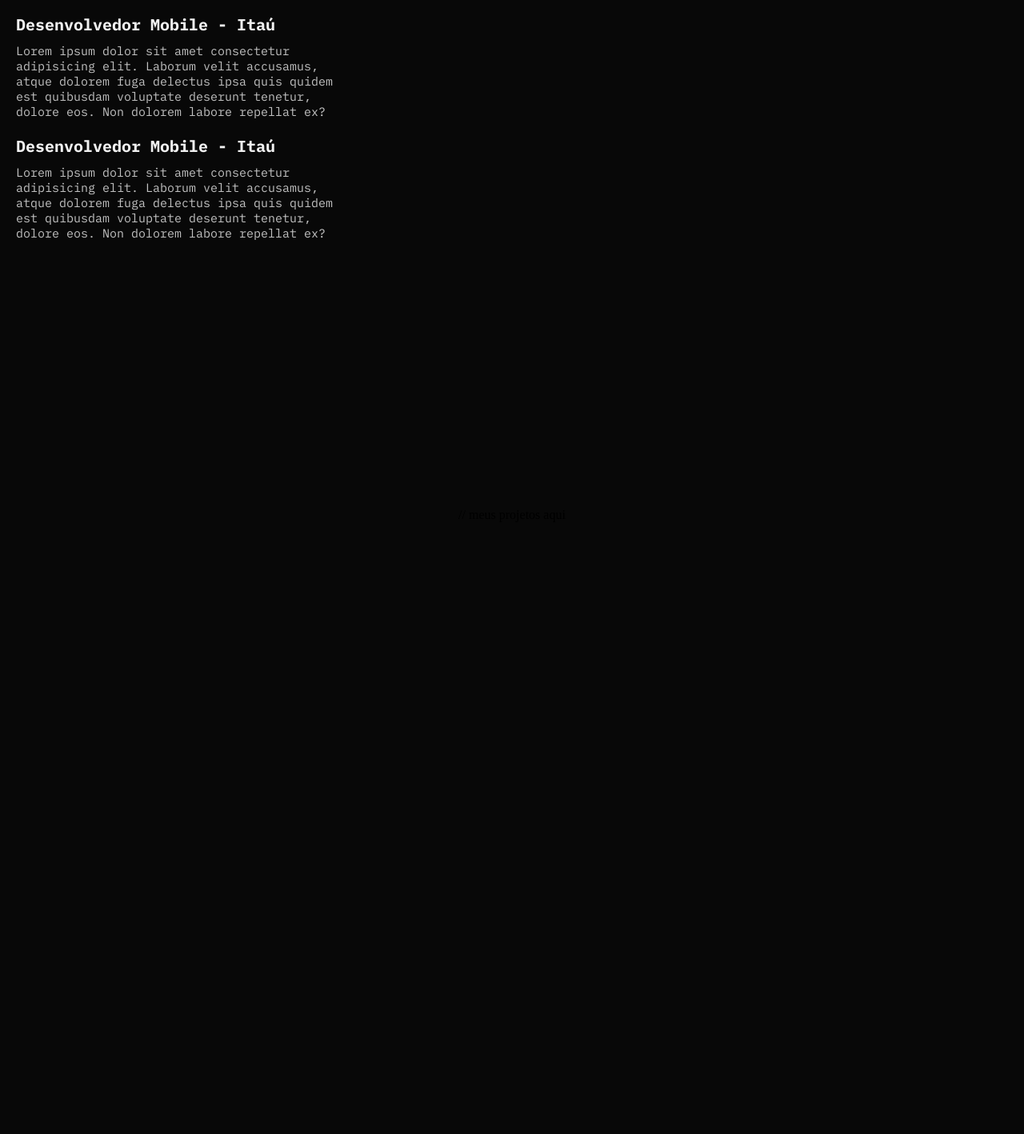
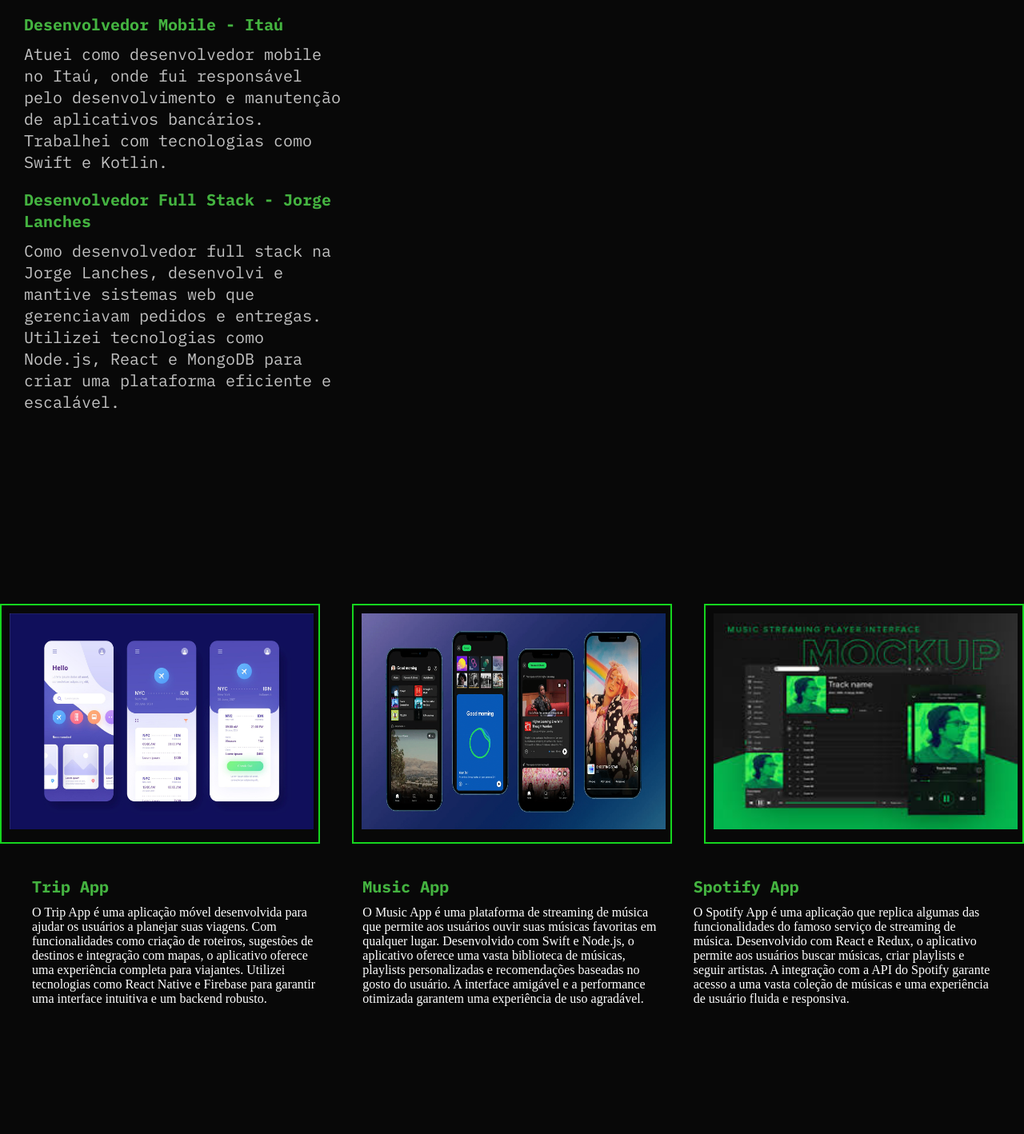
Before and after one commit to VitorVGDev/Portfolio-Faculdade, a plain HTML site: page index.html in a window 1280 px wide. Shown: the part 1005-2423 px from the top of the page at 80% size. Before the commit the page ends 1658 px from the top, so only its background shows below. Drawn offline with nearby package versions, Linux system fonts and the light colour scheme.

Commit message:
Add JavaScript functionality, update styles, and enhance project descriptions in HTML

```diff
--- a/index.html
+++ b/index.html
@@ -16,15 +16,15 @@
         </nav>
         <div id="social-medias">
             <a href="" target="_blank" id="wpp"><i class="bx bxl-whatsapp bx-sm bx-tada-hover"></i></a>
-            <a href="" target="_blank" id="linkedin"><i class="bx bxl-linkedin bx-sm"></i></a>
-            <a href="" target="_blank" id="git"><i class="bx bxl-github bx-sm"></i></a>
+            <a href="https://www.linkedin.com/in/vitor-gabriel-vital-15888427b/?trk=opento_sprofile_details" target="_blank" id="linkedin"><i class="bx bxl-linkedin bx-sm"></i></a>
+            <a href="https://github.com/VitorVGDev" target="_blank" id="git"><i class="bx bxl-github bx-sm"></i></a>
         </div>
     </header>
     <main>
         <section class="apresentacao" id="home">
             <div id="texto_apresentacao">
                 <h1 id="titulo_apresentacao">Vitor Gabriel Vital</h1>
-                <p class="textos">Estudante de Engenharia de Software, com conhecimentos em HTML, CSS, JavaScript, Java e Python. Atualmente trabalhando no Grupo Muffato.</p>
+                <p class="textos">Estudante de Engenharia de Software, com conhecimentos em HTML, CSS, JavaScript, Java e Python. Atualmente buscando uma oportunidade de emprego na área.</p>
                 <button>Me conheça melhor</button>
                 <div id="habilidades">
                     <img src="imgs/html-5 (1).png" alt="" width="30px">
@@ -36,7 +36,7 @@
                 </div>
             </div>
             <div id="imagem_apresentacao">
-                <div id="imagem_redonda"><img src="imgs/IMG_20240709_120844_011 (1).jpg" alt=""></div>
+                <div id="imagem_redonda"><img src="imgs/IMG_0868.png" alt=""></div>
             </div>
         </section>
     </main>
@@ -44,17 +44,39 @@
         <h1 id="titulo_experiencias">Experiências</h1>
         <div class="textos_experiencias">
             <h2>Desenvolvedor Mobile - Itaú</h2>
-            <p>Lorem ipsum dolor sit amet consectetur adipisicing elit. Laborum velit accusamus, atque dolorem fuga delectus ipsa quis quidem est quibusdam voluptate deserunt tenetur, dolore eos. Non dolorem labore repellat ex?</p>
+            <p>Atuei como desenvolvedor mobile no Itaú, onde fui responsável pelo desenvolvimento e manutenção de aplicativos bancários. Trabalhei com tecnologias como Swift e Kotlin.</p>
         </div>
         <div class="textos_experiencias" id="texto_experiencia_right">
-            <h2>Desenvolvedor Mobile - Itaú</h2>
-            <p>Lorem ipsum dolor sit amet consectetur adipisicing elit. Laborum velit accusamus, atque dolorem fuga delectus ipsa quis quidem est quibusdam voluptate deserunt tenetur, dolore eos. Non dolorem labore repellat ex?</p>
+            <h2>Desenvolvedor Full Stack - Jorge Lanches</h2>
+            <p>Como desenvolvedor full stack na Jorge Lanches, desenvolvi e mantive sistemas web que gerenciavam pedidos e entregas. Utilizei tecnologias como Node.js, React e MongoDB para criar uma plataforma eficiente e escalável.</p>
         </div>
     </section>
 
     <section id="projects">
-        // meus projetos aqui
+        <div id="containers">
+            <div class="containers_projetos"><img src="imgs/4065240.jpg"  style="background-size: cover; width: 380px; height: 270px;padding: 0;"></div>
+            <div class="containers_projetos"><img src="imgs/08-feeds-spotify3.png"  style="background-size: cover; width: 380px; height: 270px;padding: 0;"></div>
+            <div class="containers_projetos"><img src="imgs/images.jpg"  style="background-size: cover; width: 380px; height: 270px;padding: 0;"></div>
+        </div>
+        <div id="container_textos_projetos">
+            <div class="texto_projeto">
+                <h2>Trip App</h2>
+                <p>O Trip App é uma aplicação móvel desenvolvida para ajudar os usuários a planejar suas viagens. Com funcionalidades como criação de roteiros, sugestões de destinos e integração com mapas, o aplicativo oferece uma experiência completa para viajantes. Utilizei tecnologias como React Native e Firebase para garantir uma interface intuitiva e um backend robusto.</p>
+
+            </div>
+            <div class="texto_projeto">
+                <h2>Music App</h2>
+                <p>O Music App é uma plataforma de streaming de música que permite aos usuários ouvir suas músicas favoritas em qualquer lugar. Desenvolvido com Swift e Node.js, o aplicativo oferece uma vasta biblioteca de músicas, playlists personalizadas e recomendações baseadas no gosto do usuário. A interface amigável e a performance otimizada garantem uma experiência de uso agradável.</p>
+
+            </div>
+            <div class="texto_projeto">
+                <h2>Spotify App</h2>
+                <p>O Spotify App é uma aplicação que replica algumas das funcionalidades do famoso serviço de streaming de música. Desenvolvido com React e Redux, o aplicativo permite aos usuários buscar músicas, criar playlists e seguir artistas. A integração com a API do Spotify garante acesso a uma vasta coleção de músicas e uma experiência de usuário fluida e responsiva.</p>
+
+            </div>
+        </div>
     </section>
     <script src="https://unpkg.com/boxicons@2.1.4/dist/boxicons.js"></script>
+    <script src="scripts.js"></script>
 </body>
 </html>
--- /dev/null
+++ b/scripts.js
@@ -0,0 +1,4 @@
+function botao_somar(num1, num2){
+    return num1 + num2;
+    alert(botao_somar);
+}
--- a/styles.css
+++ b/styles.css
@@ -219,8 +219,6 @@
     width: 100%; /* Largura da tela inteira */
     padding: 20px; /* Espaçamento opcional */
     box-sizing: border-box; /* Inclui o padding no cálculo da largura */
-    display: flex;
-    flex-direction: column;
 
 }
 
@@ -231,6 +229,7 @@
     font-size: 35px;
     margin-top: 12vh;
     color: #44b340;
+    margin-left: 10px;
 }
 
 .textos_experiencias{
@@ -240,17 +239,55 @@
     font-family: "IBM Plex Mono", monospace;
     font-weight: 400;
     font-style: normal;
-    font-size: 15px;
+    font-size: 20px;
     color: #c2c2c2;
+    margin-left: 10px;
 }
 
 h2{
     font-size: 20px;
     margin-bottom: 10px;
-    color: rgb(241, 241, 241);
+    color: #44b340;
+    font-family: "IBM Plex Mono", monospace;
     font-weight: bold;
 }
 
-#texto_experiencia_right{
+
+
+#projects{
+    height: 100vh; /* Altura da tela inteira */
+    width: 100%; /* Largura da tela inteira */
+    padding: 20px; /* Espaçamento opcional */
+    box-sizing: border-box; /* Inclui o padding no cálculo da largura */
+    color: white;
+}
+
+#containers{
+    margin-top: 10vh;
+    display: flex;
+    justify-content: center;
+}
+
+.containers_projetos{
+    border: 2px solid #15d61f;
+    margin: 20px;
+    width: 400px;
+    height: 300px;
+    padding: 10px;
 
 }
+
+#container_textos_projetos{
+    display: flex;
+    justify-content: center;
+}
+
+.texto_projeto{
+    margin: 20px;
+    width: 400px;
+    height: 300px;
+}
+
+.links_projetos{
+    margin-top: 10px;
+}
```
Also changed, not shown: imgs/08-feeds-spotify3.png (added), imgs/4065240.jpg (added), imgs/images.jpg (added), 1 other file.
